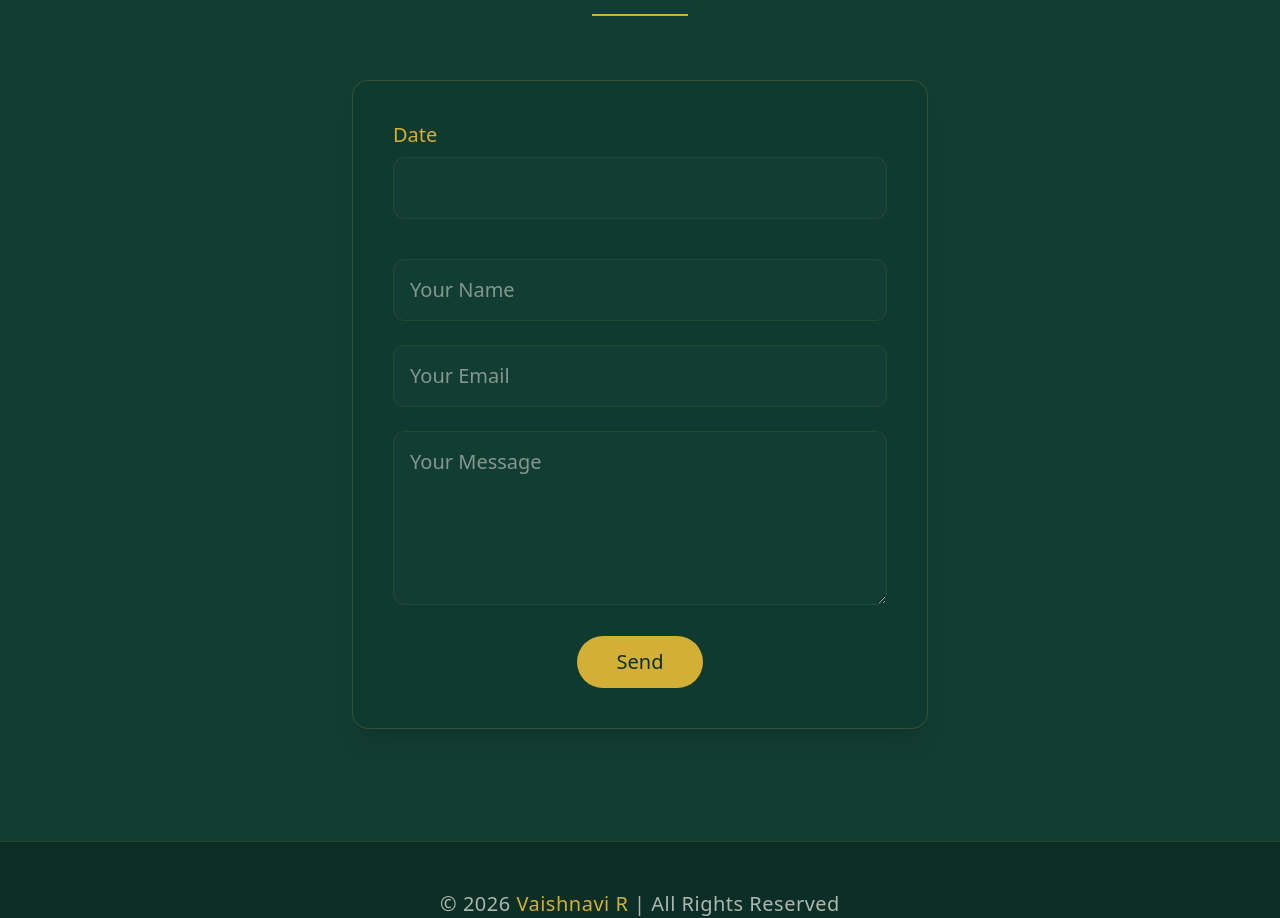
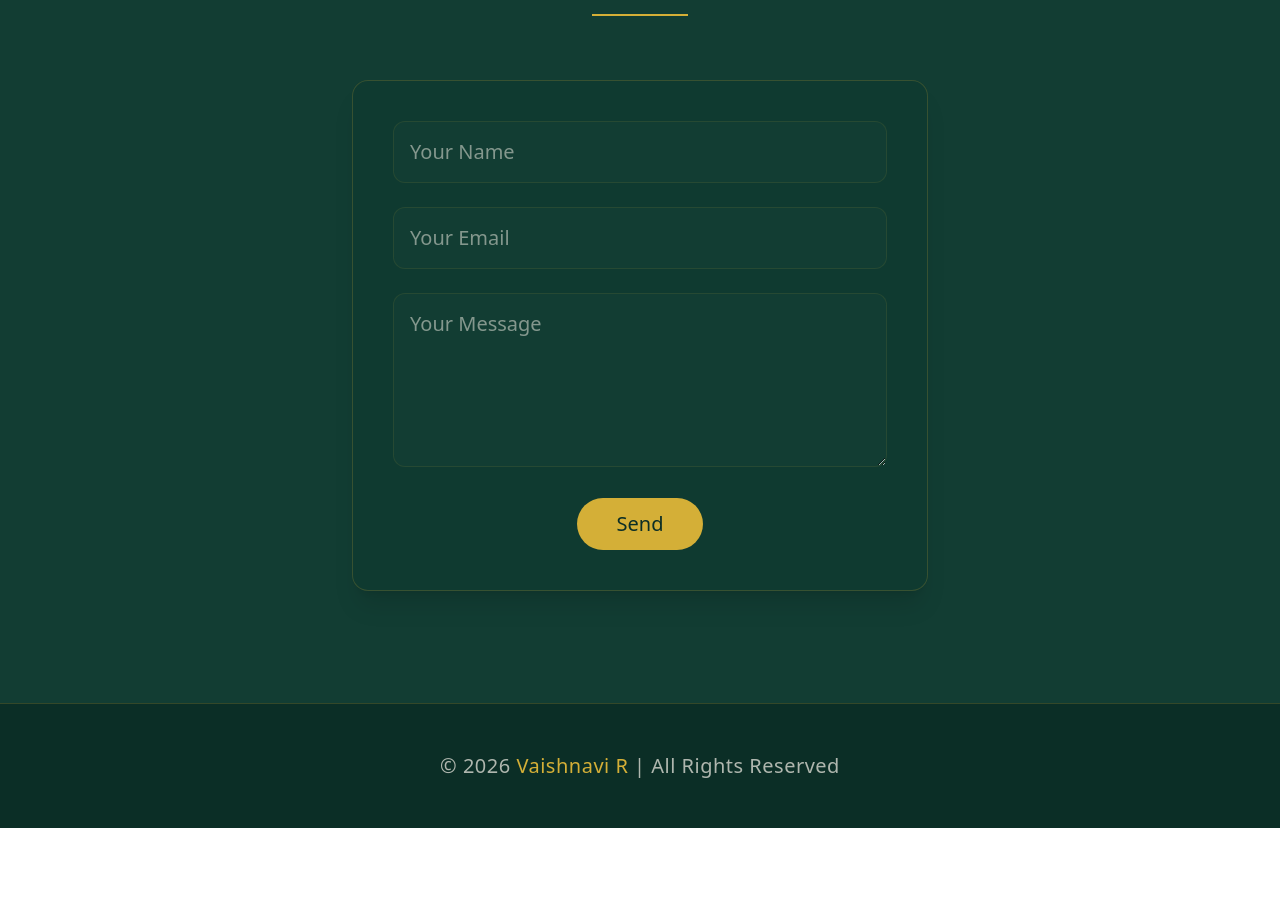
Before and after one commit to Vaishnavi-Ramesh-04/vaishnavi-portfolio, a React (Vite) app: page / in a window 1280 px wide. Shown: the part 5280-6198 px from the top of the page. After the commit the page ends 6108 px from the top, so only its background shows below. Built offline with nearby package versions, Linux system fonts and the light colour scheme.

Commit message:
Hide date field in form, send as hidden input for email

```diff
--- a/src/App.jsx
+++ b/src/App.jsx
@@ -427,16 +427,7 @@ function Contact() {
       <div className="max-w-xl mx-auto bg-[#0F3A30] border border-[#D4AF37]/20 backdrop-blur-md rounded-2xl p-10 shadow-xl text-lg md:text-xl">
 
         <form ref={form} onSubmit={sendEmail} className="space-y-6">
-          <div className="text-left">
-            <label htmlFor="send_time" className="block mb-2 text-[#D4AF37] font-medium">Date</label>
-            <input
-              type="text"
-              name="send_time"
-              id="send_time"
-              readOnly
-              className="w-full p-4 bg-[#123D33] text-[#F5F1E8] rounded-xl border border-[#D4AF37]/10 focus:ring-2 focus:ring-[#D4AF37] focus:outline-none transition mb-4"
-            />
-          </div>
+          <input type="hidden" name="send_time" id="send_time" />
 
           <input
             type="text"
```
